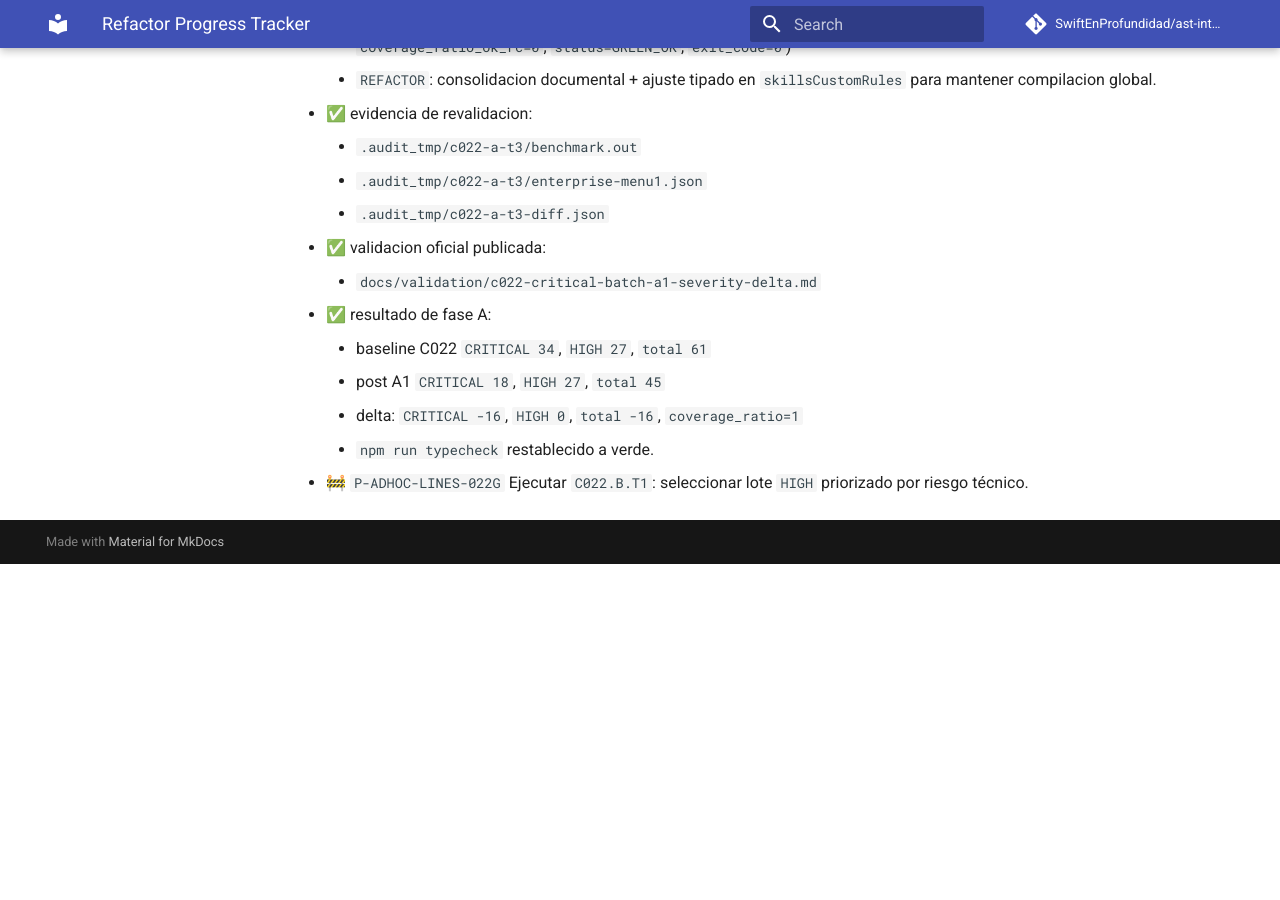
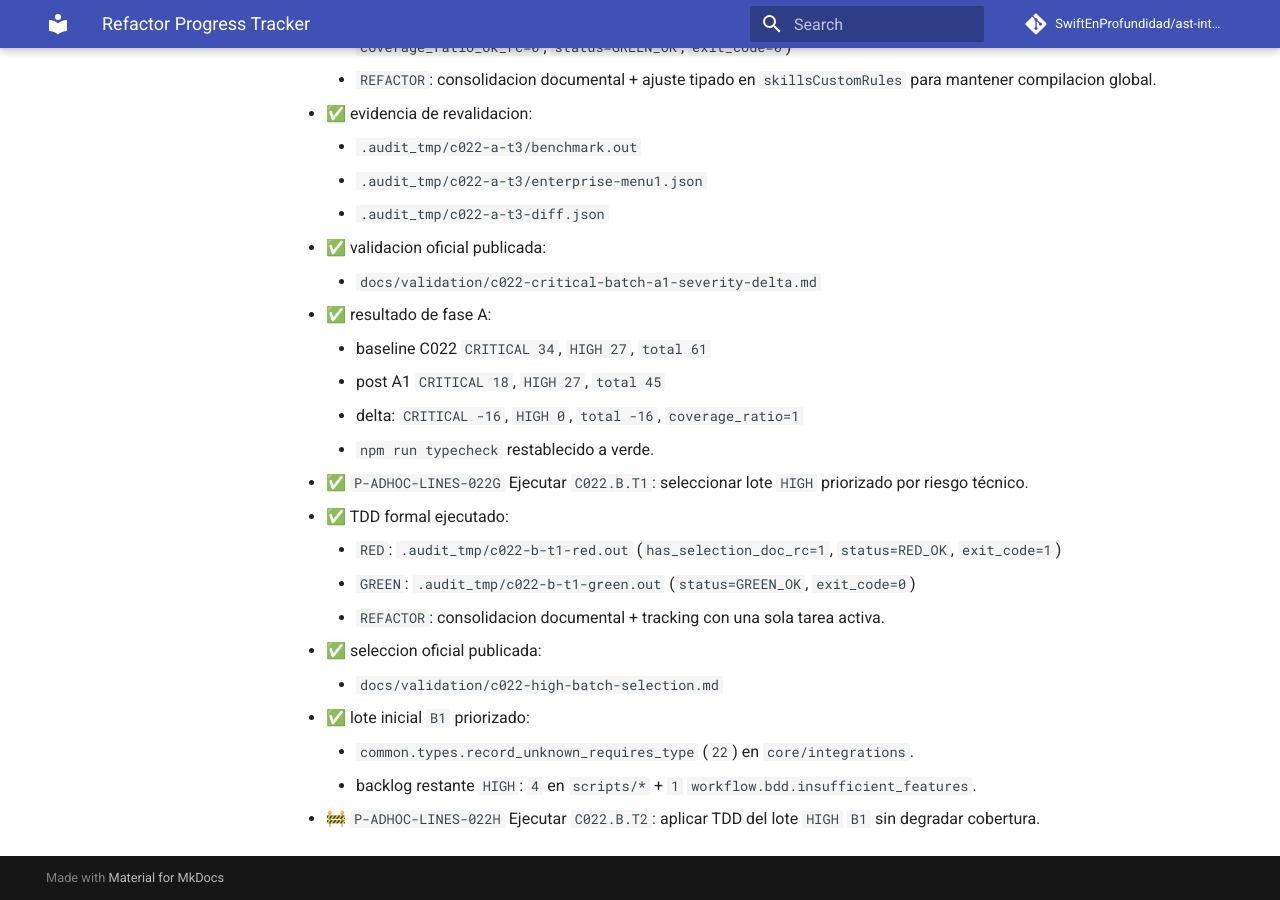
Before and after one commit to SwiftEnProfundidad/ast-intelligence-hooks, an MkDocs documentation site: the page built from docs/REFRACTOR_PROGRESS.md, in a window 1280 px wide and 900 px high, scrolled down 30419 px. Built offline with MkDocs 1.6.1 and Material for MkDocs 9.7.7, drawn with Linux system fonts in a browser that asks for light colours; comment, search, counter and statistics services are not loaded; before the commit the page ends 30983 px from its top, so only the background shows below that.

Commit message:
docs(c022): select high batch b1 for phase b

```diff
--- a/docs/REFRACTOR_PROGRESS.md
+++ b/docs/REFRACTOR_PROGRESS.md
@@ -893,4 +893,14 @@ Plan base visible para seguimiento previo y durante la implementacion.
     - post A1 `CRITICAL 18`, `HIGH 27`, `total 45`
     - delta: `CRITICAL -16`, `HIGH 0`, `total -16`, `coverage_ratio=1`
     - `npm run typecheck` restablecido a verde.
-- 🚧 `P-ADHOC-LINES-022G` Ejecutar `C022.B.T1`: seleccionar lote `HIGH` priorizado por riesgo técnico.
+- ✅ `P-ADHOC-LINES-022G` Ejecutar `C022.B.T1`: seleccionar lote `HIGH` priorizado por riesgo técnico.
+  - ✅ TDD formal ejecutado:
+    - `RED`: `.audit_tmp/c022-b-t1-red.out` (`has_selection_doc_rc=1`, `status=RED_OK`, `exit_code=1`)
+    - `GREEN`: `.audit_tmp/c022-b-t1-green.out` (`status=GREEN_OK`, `exit_code=0`)
+    - `REFACTOR`: consolidacion documental + tracking con una sola tarea activa.
+  - ✅ seleccion oficial publicada:
+    - `docs/validation/c022-high-batch-selection.md`
+  - ✅ lote inicial `B1` priorizado:
+    - `common.types.record_unknown_requires_type` (`22`) en `core/integrations`.
+    - backlog restante `HIGH`: `4` en `scripts/*` + `1` `workflow.bdd.insufficient_features`.
+- 🚧 `P-ADHOC-LINES-022H` Ejecutar `C022.B.T2`: aplicar TDD del lote `HIGH` `B1` sin degradar cobertura.
```
Also changed, not shown: docs/ENTERPRISE_EXECUTION_CYCLE_022.md (+8 -3 lines), docs/README.md (+1 -0 lines), docs/validation/README.md (+1 -0 lines), docs/validation/c022-high-batch-selection.md (added, +83 -0 lines).
